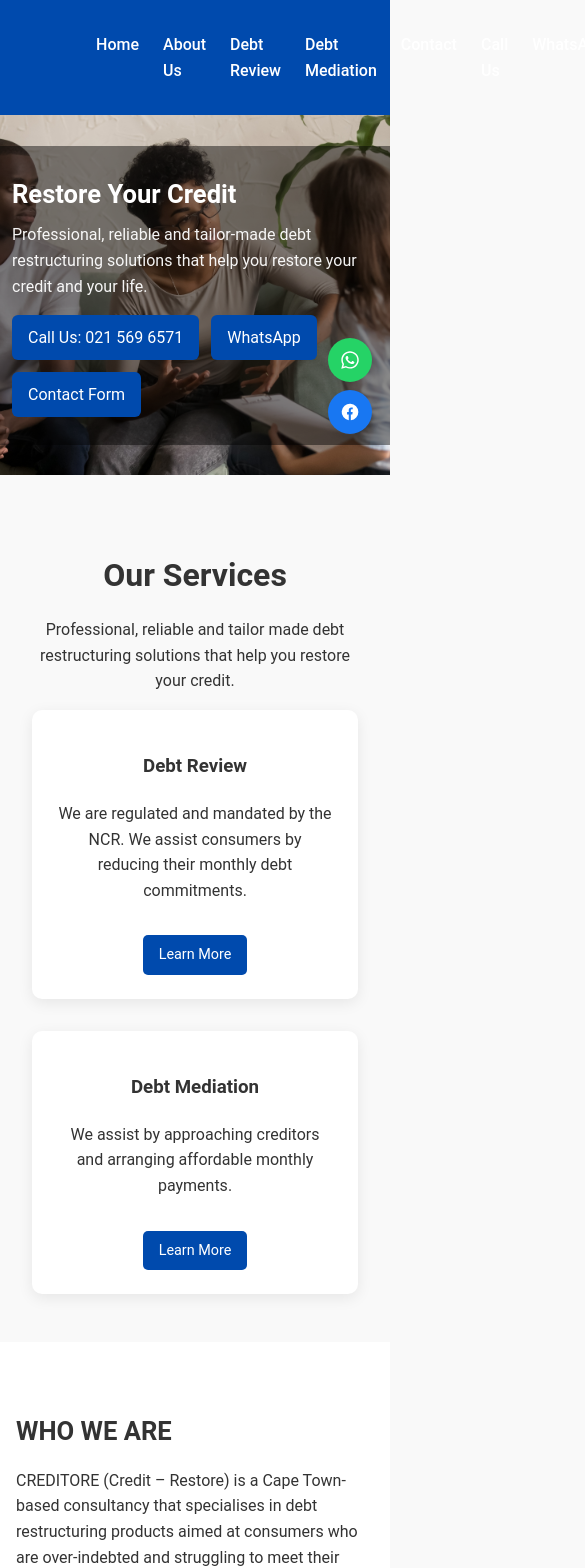
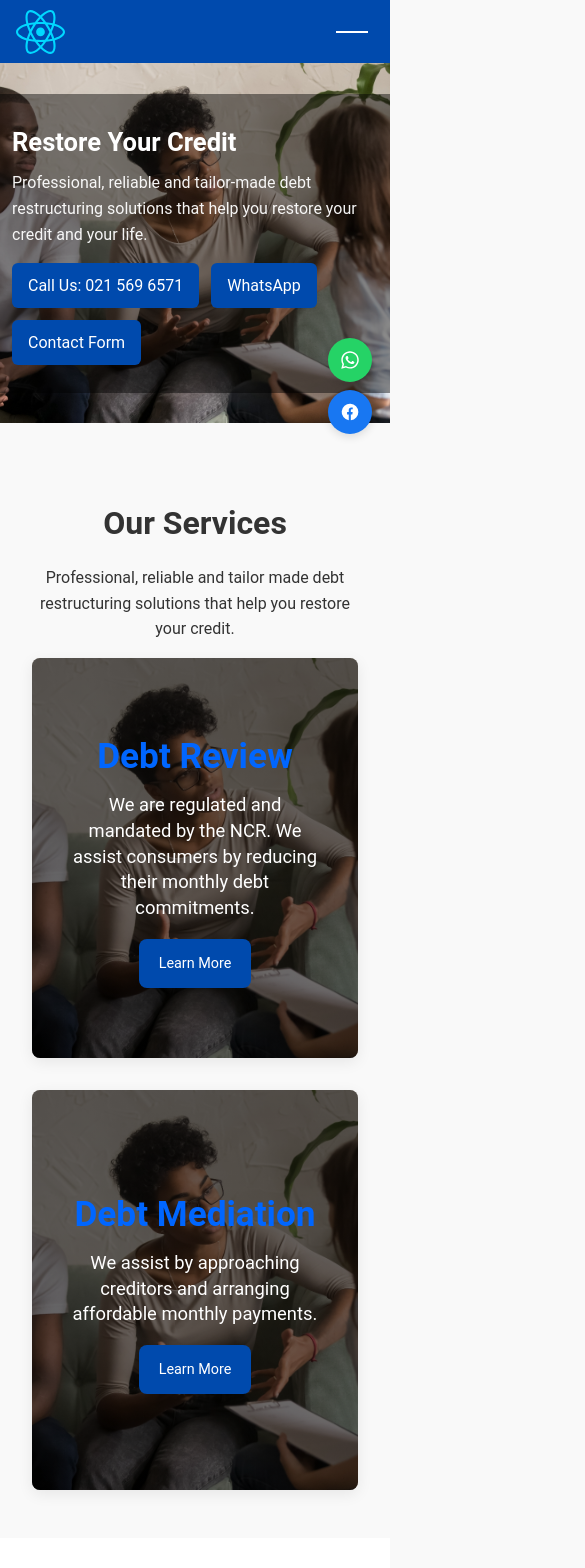
Before and after one commit to Aiden-Williams19/Creditore-VSC, a React (Vite) app in the folder creditor-website/: page / in a window 390 px wide. Shown: the top 1568 px of the page, 585 px wide, since content can reach past the window. Built offline with nearby package versions, Linux system fonts and the light colour scheme.

Commit message:
Responsive design and added togle to mobile

```diff
--- a/creditor-website/src/components/Navbar.jsx
+++ b/creditor-website/src/components/Navbar.jsx
@@ -1,15 +1,30 @@
-import React from 'react';
+import React, { useState } from 'react';
 import { Link } from 'react-router-dom';
 import logo from '../assets/react.svg';
 
 function Navbar() {
+  const [open, setOpen] = useState(false);
+
   return (
     <nav className="navbar">
       <div className="logo">
         {/* Logo is imported as an asset so the build pipeline can optimize and fingerprint it */}
         <img src={logo} alt="Creditor Logo" />
       </div>
-      <ul className="nav-links">
+
+      {/* Mobile hamburger button */}
+      <button
+        className={`nav-toggle ${open ? 'open' : ''}`}
+        aria-expanded={open}
+        aria-label={open ? 'Close navigation' : 'Open navigation'}
+        onClick={() => setOpen(prev => !prev)}
+      >
+        <span className="bar" aria-hidden></span>
+        <span className="bar" aria-hidden></span>
+        <span className="bar" aria-hidden></span>
+      </button>
+
+      <ul className={`nav-links ${open ? 'open' : ''}`} onClick={() => setOpen(false)}>
         {/* Use react-router <Link> for internal navigation to prevent full page reloads */}
         <li><Link to="/">Home</Link></li>
         <li><Link to="/about">About Us</Link></li>
--- a/creditor-website/src/components/ServiceCard.jsx
+++ b/creditor-website/src/components/ServiceCard.jsx
@@ -5,14 +5,18 @@ import React from 'react';
 //  - title: string (card title)
 //  - description: string (short description)
 //  - link: optional path to a detailed page
-function ServiceCard({ title, description, link }) {
+function ServiceCard({ title, description, link, image }) {
+  const style = image ? { backgroundImage: `url(${image})` } : undefined;
+
   return (
-    <div className="service-card">
-      {/* H3 keeps semantic document outline while each page keeps a single H1 */}
-      <h3>{title}</h3>
-      <p>{description}</p>
-      {/* Link is optional; style the anchor with .btn for consistency */}
-      {link && <a href={link} className="btn">Learn More</a>}
+    <div className={`service-card ${image ? 'image' : ''}`} style={style}>
+      {/* overlay for image cards */}
+      {image && <div className="service-card__overlay" aria-hidden />}
+      <div className="service-card__content">
+        <h3>{title}</h3>
+        <p>{description}</p>
+        {link && <a href={link} className="btn">Learn More</a>}
+      </div>
     </div>
   );
 }
--- a/creditor-website/src/pages/Home.jsx
+++ b/creditor-website/src/pages/Home.jsx
@@ -3,8 +3,10 @@ import { FaWhatsapp } from 'react-icons/fa';
 import ServiceCard from '../components/ServiceCard';
 import styles from './Home.module.css';
 
-// Resolve asset at runtime so Vite can find it in dev and build
+// Resolve assets at runtime so Vite can find them in dev and build
 const whoImg = new URL('../assets/creditore6.jpg', import.meta.url).href;
+const debtReviewImg = new URL('../assets/creditore6.jpg', import.meta.url).href;
+const debtMediationImg = new URL('../assets/creditore6.jpg', import.meta.url).href;
 
 export default function Home() {
   return (
@@ -41,11 +43,13 @@ export default function Home() {
             title="Debt Review"
             description="We are regulated and mandated by the NCR. We assist consumers by reducing their monthly debt commitments."
             link="/debt-review"
+            image={debtReviewImg}
           />
           <ServiceCard
             title="Debt Mediation"
             description="We assist by approaching creditors and arranging affordable monthly payments."
             link="/debt-mediation"
+            image={debtMediationImg}
           />
         </div>
       </section>
--- a/creditor-website/src/styles/components.css
+++ b/creditor-website/src/styles/components.css
@@ -10,6 +10,14 @@
 .service-card .btn{display:inline-block;margin-top:1rem;padding:.5rem 1rem;background:var(--brand-blue);color:#fff;border-radius:5px;text-decoration:none;font-size:.9rem}
 .service-card .btn:hover{background:#003a8c}
 
+/* Image variant for service cards (hero-like panels) */
+.service-card.image{background-size:cover;background-position:center;padding:2.5rem;border-radius:8px;color:#fff;position:relative;overflow:hidden;min-height:320px;display:flex;align-items:center}
+.service-card.image .service-card__overlay{position:absolute;inset:0;background:linear-gradient(rgba(0,0,0,0.6),rgba(0,0,0,0.5));}
+.service-card.image .service-card__content{position:relative;z-index:2;text-align:center;width:100%}
+.service-card.image h3{font-size:2.2rem;margin:0 0 8px;color:#06f}
+.service-card.image p{font-size:1.15rem;color:#fff;line-height:1.4;margin:0 auto;max-width:36rem}
+.service-card.image .btn{margin-top:18px;padding:.8rem 1.2rem;border-radius:8px}
+
 /* Forms */
 .contact-form{max-width:600px;margin:2rem auto;background:#fff;padding:2rem;border-radius:10px;box-shadow:0 4px 15px rgba(0,0,0,.08)}
 .contact-form label{display:block;font-weight:700;margin-bottom:.5rem;color:#333}
--- a/creditor-website/src/styles/layout.css
+++ b/creditor-website/src/styles/layout.css
@@ -18,5 +18,50 @@
 .navbar .nav-links li a{color:#fff;text-decoration:none;font-weight:500;transition:color .3s}
 .navbar .nav-links li a:hover{color:var(--brand-accent)}
 
+/* Mobile hamburger */
+.nav-toggle{display:none;background:transparent;border:0;cursor:pointer;width:44px;height:44px;align-items:center;justify-content:center}
+.nav-toggle .bar{display:block;width:22px;height:2px;background:#fff;margin:4px auto;transition:transform .25s ease, opacity .25s}
+.nav-toggle.open .bar:nth-child(1){transform:translateY(6px) rotate(45deg)}
+.nav-toggle.open .bar:nth-child(2){opacity:0}
+.nav-toggle.open .bar:nth-child(3){transform:translateY(-6px) rotate(-45deg)}
+
+/* Mobile menu hidden by default */
+.nav-links.open{display:flex}
+
+@media (max-width: 900px) {
+  .navbar{padding:0.6rem 1rem}
+  .nav-toggle{display:flex}
+
+  /* Dropdown (compact) mobile menu: positioned under the navbar, doesn't cover the whole screen */
+  .nav-links{
+    position:absolute;
+    top:100%;
+    right:1rem;
+    width:260px;
+    max-height:calc(80vh - 64px);
+    overflow:auto;
+    flex-direction:column;
+    background:var(--brand-blue);
+    padding:12px;
+    border-radius:8px;
+    box-shadow: 0 10px 30px rgba(0,0,0,0.12);
+    transform-origin: top right;
+    transform: translateY(-6px) scaleY(0);
+    opacity:0;
+    transition: transform .22s ease, opacity .22s ease;
+    pointer-events:none;
+    z-index:1200;
+  }
+  .nav-links.open{transform:translateY(0) scaleY(1);opacity:1;pointer-events:auto}
+
+  .nav-links li{margin:10px 0}
+  .nav-links li a{font-size:1rem}
+  .navbar .logo img{height:44px}
+}
+
+@media (max-width: 480px) {
+  .nav-links{width:100%;right:0}
+}
+
 /* Footer */
 footer{ text-align:center;padding:1.5rem;background:var(--brand-blue);color:#fff;margin-top:2rem;font-size:.9rem}
```
